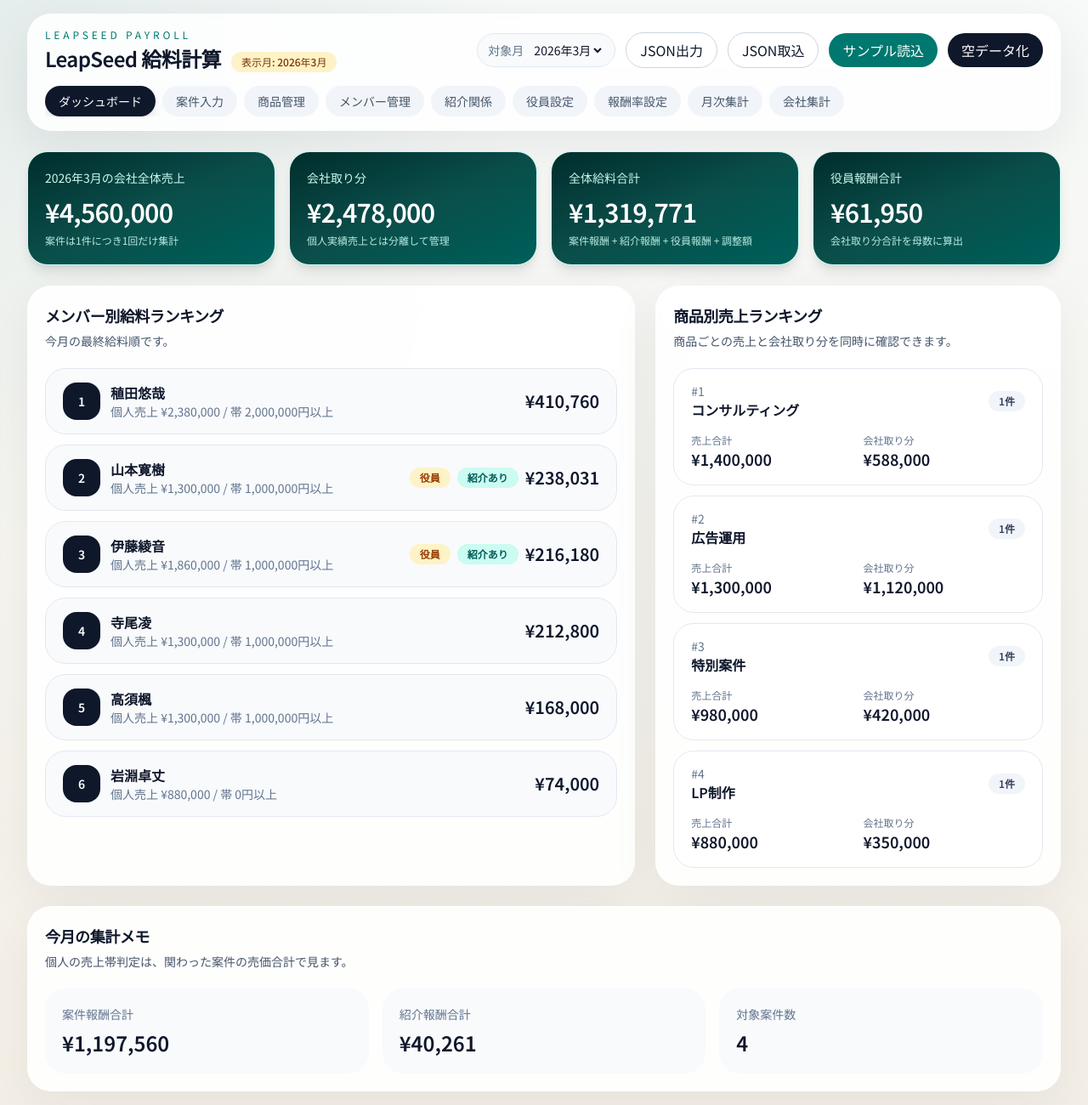
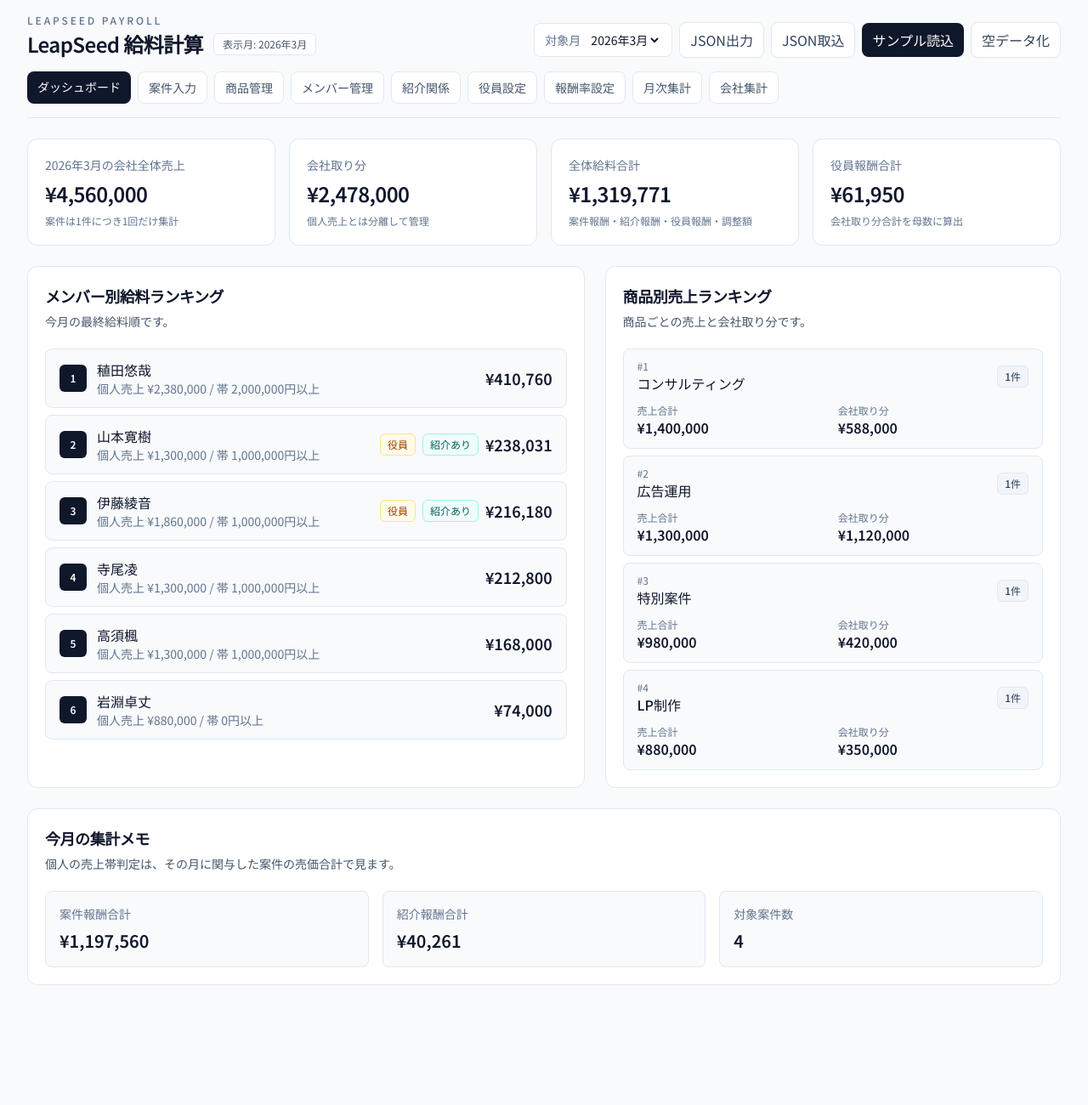
Before and after one commit to leapseedofficial123/leapseed-admin, a Next.js app: page / in a window 1280 px wide. Shown: the whole page at 85% size. After the commit the page ends 1175 px from the top, so only its background shows below. Built offline with nearby package versions, Linux system fonts and the light colour scheme.

Commit message:
Simplify dashboard and shared UI

```diff
--- a/src/app/globals.css
+++ b/src/app/globals.css
@@ -1,7 +1,7 @@
 @import "tailwindcss";
 
 :root {
-  --background: #f7faf9;
+  --background: #f8fafc;
   --foreground: #0f172a;
   --font-sans: "Noto Sans JP", sans-serif;
   --font-mono: "IBM Plex Mono", monospace;
@@ -36,7 +36,7 @@ textarea {
 }
 
 ::selection {
-  background: rgba(13, 148, 136, 0.18);
+  background: rgba(148, 163, 184, 0.28);
 }
 
 details > summary {
--- a/src/components/app-shell.tsx
+++ b/src/components/app-shell.tsx
@@ -4,9 +4,9 @@ import type { ChangeEvent, ReactNode } from "react";
 import Link from "next/link";
 import { usePathname } from "next/navigation";
 import { useRef } from "react";
+import { useAppState } from "@/context/app-state-context";
 import { APP_TITLE } from "@/lib/constants";
 import { formatMonthLabel } from "@/lib/format";
-import { useAppState } from "@/context/app-state-context";
 
 const navigationItems = [
   { href: "/", label: "ダッシュボード" },
@@ -49,24 +49,24 @@ export function AppShell({ children }: { children: ReactNode }) {
   };
 
   return (
-    <div className="min-h-screen bg-[radial-gradient(circle_at_top_left,_rgba(17,94,89,0.08),_transparent_35%),linear-gradient(180deg,#f7faf9_0%,#f4efe6_100%)] text-slate-900">
-      <div className="mx-auto flex min-h-screen max-w-[1600px] flex-col px-4 py-4 sm:px-6 lg:px-8">
-        <header className="sticky top-0 z-30 mb-6 rounded-[28px] border border-white/70 bg-white/85 px-5 py-4 shadow-[0_18px_60px_rgba(15,23,42,0.08)] backdrop-blur">
-          <div className="flex flex-col gap-4 xl:flex-row xl:items-center xl:justify-between">
+    <div className="min-h-screen bg-slate-50 text-slate-900">
+      <div className="mx-auto flex min-h-screen max-w-[1440px] flex-col px-4 py-4 sm:px-6 lg:px-8">
+        <header className="sticky top-0 z-30 mb-6 border-b border-slate-200 bg-slate-50/95 pb-4 backdrop-blur">
+          <div className="flex flex-col gap-4 xl:flex-row xl:items-end xl:justify-between">
             <div className="space-y-1">
-              <p className="text-xs uppercase tracking-[0.32em] text-teal-700">
+              <p className="text-xs font-medium uppercase tracking-[0.24em] text-slate-500">
                 LeapSeed Payroll
               </p>
-              <div className="flex flex-wrap items-end gap-3">
+              <div className="flex flex-wrap items-center gap-3">
                 <h1 className="text-2xl font-semibold tracking-tight">{APP_TITLE}</h1>
-                <span className="rounded-full bg-amber-100 px-3 py-1 text-xs font-medium text-amber-900">
+                <span className="rounded-md border border-slate-200 bg-white px-2.5 py-1 text-xs text-slate-600">
                   表示月: {formatMonthLabel(selectedMonth)}
                 </span>
               </div>
             </div>
 
-            <div className="flex flex-wrap items-center gap-3">
-              <label className="flex items-center gap-2 rounded-full border border-slate-200 bg-slate-50 px-3 py-2 text-sm">
+            <div className="flex flex-wrap items-center gap-2">
+              <label className="flex items-center gap-2 rounded-lg border border-slate-200 bg-white px-3 py-2 text-sm">
                 <span className="text-slate-500">対象月</span>
                 <select
                   value={selectedMonth}
@@ -84,28 +84,28 @@ export function AppShell({ children }: { children: ReactNode }) {
               <button
                 type="button"
                 onClick={handleExport}
-                className="rounded-full border border-slate-300 px-4 py-2 text-sm font-medium transition hover:border-teal-500 hover:text-teal-700"
+                className="rounded-lg border border-slate-200 bg-white px-3 py-2 text-sm text-slate-700 transition hover:bg-slate-100"
               >
                 JSON出力
               </button>
               <button
                 type="button"
                 onClick={() => fileInputRef.current?.click()}
-                className="rounded-full border border-slate-300 px-4 py-2 text-sm font-medium transition hover:border-teal-500 hover:text-teal-700"
+                className="rounded-lg border border-slate-200 bg-white px-3 py-2 text-sm text-slate-700 transition hover:bg-slate-100"
               >
                 JSON取込
               </button>
               <button
                 type="button"
                 onClick={() => resetData("sample")}
-                className="rounded-full bg-teal-700 px-4 py-2 text-sm font-medium text-white transition hover:bg-teal-800"
+                className="rounded-lg bg-slate-900 px-3 py-2 text-sm text-white transition hover:bg-slate-800"
               >
                 サンプル読込
               </button>
               <button
                 type="button"
                 onClick={() => resetData("blank")}
-                className="rounded-full bg-slate-900 px-4 py-2 text-sm font-medium text-white transition hover:bg-slate-700"
+                className="rounded-lg border border-slate-200 bg-white px-3 py-2 text-sm text-slate-700 transition hover:bg-slate-100"
               >
                 空データ化
               </button>
@@ -128,10 +128,10 @@ export function AppShell({ children }: { children: ReactNode }) {
                   <Link
                     key={item.href}
                     href={item.href}
-                    className={`rounded-full px-4 py-2 text-sm font-medium transition ${
+                    className={`rounded-lg px-3 py-2 text-sm transition ${
                       active
-                        ? "bg-slate-900 text-white shadow-lg"
-                        : "bg-slate-100 text-slate-600 hover:bg-slate-200"
+                        ? "bg-slate-900 text-white"
+                        : "border border-slate-200 bg-white text-slate-600 hover:bg-slate-100"
                     }`}
                   >
                     {item.label}
--- a/src/components/screens/dashboard-screen.tsx
+++ b/src/components/screens/dashboard-screen.tsx
@@ -22,12 +22,12 @@ export function DashboardScreen() {
         <StatCard
           label="会社取り分"
           value={formatCurrency(currentSnapshot.totalCompanyShare)}
-          caption="個人実績売上とは分離して管理"
+          caption="個人売上とは分離して管理"
         />
         <StatCard
           label="全体給料合計"
           value={formatCurrency(currentSnapshot.totalSalary)}
-          caption="案件報酬 + 紹介報酬 + 役員報酬 + 調整額"
+          caption="案件報酬・紹介報酬・役員報酬・調整額"
         />
         <StatCard
           label="役員報酬合計"
@@ -37,12 +37,12 @@ export function DashboardScreen() {
       </div>
 
       {currentSnapshot.warnings.length ? (
-        <PageSection title="確認メモ" description="入力不足や循環参照の可能性をここに出します。">
-          <div className="flex flex-col gap-2">
+        <PageSection title="確認メモ" description="入力不足や計算上の注意点です。">
+          <div className="space-y-2">
             {currentSnapshot.warnings.map((warning) => (
               <div
                 key={warning}
-                className="rounded-2xl border border-rose-200 bg-rose-50 px-4 py-3 text-sm text-rose-700"
+                className="rounded-lg border border-rose-200 bg-rose-50 px-4 py-3 text-sm text-rose-700"
               >
                 {warning}
               </div>
@@ -51,24 +51,24 @@ export function DashboardScreen() {
         </PageSection>
       ) : null}
 
-      <div className="grid gap-6 xl:grid-cols-[1.2fr_0.8fr]">
+      <div className="grid gap-6 xl:grid-cols-[1.1fr_0.9fr]">
         <PageSection
           title="メンバー別給料ランキング"
           description="今月の最終給料順です。"
         >
           {salaryRanking.length ? (
-            <div className="space-y-3">
+            <div className="space-y-2">
               {salaryRanking.map((summary, index) => (
                 <div
                   key={summary.memberId}
-                  className="flex flex-col gap-3 rounded-3xl border border-slate-200 bg-slate-50 px-5 py-4 sm:flex-row sm:items-center sm:justify-between"
+                  className="flex flex-col gap-3 rounded-lg border border-slate-200 bg-slate-50 px-4 py-3 sm:flex-row sm:items-center sm:justify-between"
                 >
                   <div className="flex items-center gap-3">
-                    <div className="flex h-11 w-11 items-center justify-center rounded-2xl bg-slate-900 text-sm font-semibold text-white">
+                    <div className="flex h-8 w-8 items-center justify-center rounded-md bg-slate-900 text-xs font-semibold text-white">
                       {index + 1}
                     </div>
                     <div>
-                      <p className="font-semibold text-slate-900">{summary.memberName}</p>
+                      <p className="font-medium text-slate-900">{summary.memberName}</p>
                       <p className="text-sm text-slate-500">
                         個人売上 {formatCurrency(summary.monthlySales)} / 帯 {summary.appliedBandLabel}
                       </p>
@@ -77,7 +77,7 @@ export function DashboardScreen() {
                   <div className="flex flex-wrap items-center gap-2">
                     {summary.isExecutive ? <Badge tone="amber">役員</Badge> : null}
                     {summary.referralReward > 0 ? <Badge tone="teal">紹介あり</Badge> : null}
-                    <p className="text-xl font-semibold text-slate-900">
+                    <p className="text-lg font-semibold text-slate-900">
                       {formatCurrency(summary.finalSalary)}
                     </p>
                   </div>
@@ -86,40 +86,40 @@ export function DashboardScreen() {
             </div>
           ) : (
             <EmptyState
-              title="まだ給料ランキングがありません"
-              description="案件やメンバーを登録すると、ここに今月の最終給料ランキングが出ます。"
+              title="まだ給料データがありません"
+              description="案件やメンバーを登録すると、ここにランキングが表示されます。"
             />
           )}
         </PageSection>
 
         <PageSection
           title="商品別売上ランキング"
-          description="商品ごとの売上と会社取り分を同時に確認できます。"
+          description="商品ごとの売上と会社取り分です。"
         >
           {productRanking.length ? (
-            <div className="space-y-3">
+            <div className="space-y-2">
               {productRanking.map((product, index) => (
                 <div
                   key={product.productId}
-                  className="rounded-3xl border border-slate-200 bg-white px-5 py-4"
+                  className="rounded-lg border border-slate-200 bg-slate-50 px-4 py-3"
                 >
                   <div className="flex items-center justify-between gap-3">
                     <div>
-                      <p className="text-sm text-slate-500">#{index + 1}</p>
-                      <p className="font-semibold text-slate-900">{product.productName}</p>
+                      <p className="text-xs text-slate-500">#{index + 1}</p>
+                      <p className="font-medium text-slate-900">{product.productName}</p>
                     </div>
-                    <Badge tone="slate">{product.dealCount}件</Badge>
+                    <Badge>{product.dealCount}件</Badge>
                   </div>
-                  <div className="mt-4 grid gap-3 sm:grid-cols-2">
+                  <div className="mt-3 grid gap-3 sm:grid-cols-2">
                     <div>
                       <p className="text-xs text-slate-500">売上合計</p>
-                      <p className="text-lg font-semibold text-slate-900">
+                      <p className="font-semibold text-slate-900">
                         {formatCurrency(product.totalSales)}
                       </p>
                     </div>
                     <div>
                       <p className="text-xs text-slate-500">会社取り分</p>
-                      <p className="text-lg font-semibold text-slate-900">
+                      <p className="font-semibold text-slate-900">
                         {formatCurrency(product.totalCompanyShare)}
                       </p>
                     </div>
@@ -129,8 +129,8 @@ export function DashboardScreen() {
             </div>
           ) : (
             <EmptyState
-              title="商品データがまだありません"
-              description="商品を登録して案件を入れると、商品別ランキングがここに出ます。"
+              title="まだ商品集計がありません"
+              description="案件を登録すると、ここに商品別の集計が表示されます。"
             />
           )}
         </PageSection>
@@ -138,24 +138,24 @@ export function DashboardScreen() {
 
       <PageSection
         title="今月の集計メモ"
-        description="個人の売上帯判定は、関わった案件の売価合計で見ます。"
+        description="個人の売上帯判定は、その月に関与した案件の売価合計で見ます。"
       >
         <div className="grid gap-4 md:grid-cols-3">
-          <div className="rounded-3xl bg-slate-50 p-5">
+          <div className="rounded-lg border border-slate-200 bg-slate-50 p-4">
             <p className="text-sm text-slate-500">案件報酬合計</p>
-            <p className="mt-2 text-2xl font-semibold text-slate-900">
+            <p className="mt-2 text-xl font-semibold text-slate-900">
               {formatCurrency(currentSnapshot.totalProjectReward)}
             </p>
           </div>
-          <div className="rounded-3xl bg-slate-50 p-5">
+          <div className="rounded-lg border border-slate-200 bg-slate-50 p-4">
             <p className="text-sm text-slate-500">紹介報酬合計</p>
-            <p className="mt-2 text-2xl font-semibold text-slate-900">
+            <p className="mt-2 text-xl font-semibold text-slate-900">
               {formatCurrency(currentSnapshot.totalReferralReward)}
             </p>
           </div>
-          <div className="rounded-3xl bg-slate-50 p-5">
+          <div className="rounded-lg border border-slate-200 bg-slate-50 p-4">
             <p className="text-sm text-slate-500">対象案件数</p>
-            <p className="mt-2 text-2xl font-semibold text-slate-900">
+            <p className="mt-2 text-xl font-semibold text-slate-900">
               {formatNumber(
                 currentSnapshot.productSummaries.reduce(
                   (sum, item) => sum + item.dealCount,
--- a/src/components/ui.tsx
+++ b/src/components/ui.tsx
@@ -12,7 +12,7 @@ export function PageSection({
   action?: ReactNode;
 }) {
   return (
-    <section className="rounded-[28px] border border-white/70 bg-white/90 p-5 shadow-[0_18px_60px_rgba(15,23,42,0.06)] backdrop-blur">
+    <section className="rounded-xl border border-slate-200 bg-white p-5">
       <div className="mb-5 flex flex-col gap-3 sm:flex-row sm:items-end sm:justify-between">
         <div>
           <h2 className="text-lg font-semibold tracking-tight text-slate-900">{title}</h2>
@@ -37,10 +37,10 @@ export function StatCard({
   caption?: string;
 }) {
   return (
-    <div className="rounded-[24px] border border-teal-100 bg-gradient-to-br from-teal-950 via-teal-900 to-teal-800 p-5 text-white shadow-lg">
-      <p className="text-sm text-teal-100">{label}</p>
-      <p className="mt-3 text-3xl font-semibold tracking-tight">{value}</p>
-      {caption ? <p className="mt-2 text-xs text-teal-100/90">{caption}</p> : null}
+    <div className="rounded-xl border border-slate-200 bg-white p-5">
+      <p className="text-sm text-slate-500">{label}</p>
+      <p className="mt-2 text-2xl font-semibold tracking-tight text-slate-900">{value}</p>
+      {caption ? <p className="mt-2 text-xs text-slate-500">{caption}</p> : null}
     </div>
   );
 }
@@ -53,7 +53,7 @@ export function EmptyState({
   description: string;
 }) {
   return (
-    <div className="rounded-[24px] border border-dashed border-slate-300 bg-slate-50 px-6 py-10 text-center">
+    <div className="rounded-xl border border-dashed border-slate-300 bg-slate-50 px-6 py-10 text-center">
       <p className="text-base font-semibold text-slate-900">{title}</p>
       <p className="mt-2 text-sm text-slate-600">{description}</p>
     </div>
@@ -82,7 +82,7 @@ export function Input({
   return (
     <input
       {...props}
-      className={`w-full rounded-2xl border border-slate-200 bg-white px-4 py-3 text-sm outline-none transition placeholder:text-slate-400 focus:border-teal-500 focus:ring-4 focus:ring-teal-100 ${className}`}
+      className={`w-full rounded-lg border border-slate-300 bg-white px-3 py-2.5 text-sm outline-none transition placeholder:text-slate-400 focus:border-slate-500 focus:ring-2 focus:ring-slate-200 ${className}`}
     />
   );
 }
@@ -94,7 +94,7 @@ export function Textarea({
   return (
     <textarea
       {...props}
-      className={`min-h-24 w-full rounded-2xl border border-slate-200 bg-white px-4 py-3 text-sm outline-none transition placeholder:text-slate-400 focus:border-teal-500 focus:ring-4 focus:ring-teal-100 ${className}`}
+      className={`min-h-24 w-full rounded-lg border border-slate-300 bg-white px-3 py-2.5 text-sm outline-none transition placeholder:text-slate-400 focus:border-slate-500 focus:ring-2 focus:ring-slate-200 ${className}`}
     />
   );
 }
@@ -107,7 +107,7 @@ export function Select({
   return (
     <select
       {...props}
-      className={`w-full rounded-2xl border border-slate-200 bg-white px-4 py-3 text-sm outline-none transition focus:border-teal-500 focus:ring-4 focus:ring-teal-100 ${className}`}
+      className={`w-full rounded-lg border border-slate-300 bg-white px-3 py-2.5 text-sm outline-none transition focus:border-slate-500 focus:ring-2 focus:ring-slate-200 ${className}`}
     >
       {children}
     </select>
@@ -122,14 +122,16 @@ export function Badge({
   tone?: "slate" | "amber" | "teal" | "rose";
 }) {
   const classes = {
-    slate: "bg-slate-100 text-slate-700",
-    amber: "bg-amber-100 text-amber-800",
-    teal: "bg-teal-100 text-teal-800",
-    rose: "bg-rose-100 text-rose-700",
+    slate: "border-slate-200 bg-slate-100 text-slate-700",
+    amber: "border-amber-200 bg-amber-50 text-amber-800",
+    teal: "border-teal-200 bg-teal-50 text-teal-800",
+    rose: "border-rose-200 bg-rose-50 text-rose-700",
   };
 
   return (
-    <span className={`rounded-full px-3 py-1 text-xs font-semibold ${classes[tone]}`}>
+    <span
+      className={`inline-flex rounded-md border px-2 py-1 text-xs font-medium ${classes[tone]}`}
+    >
       {children}
     </span>
   );
```
